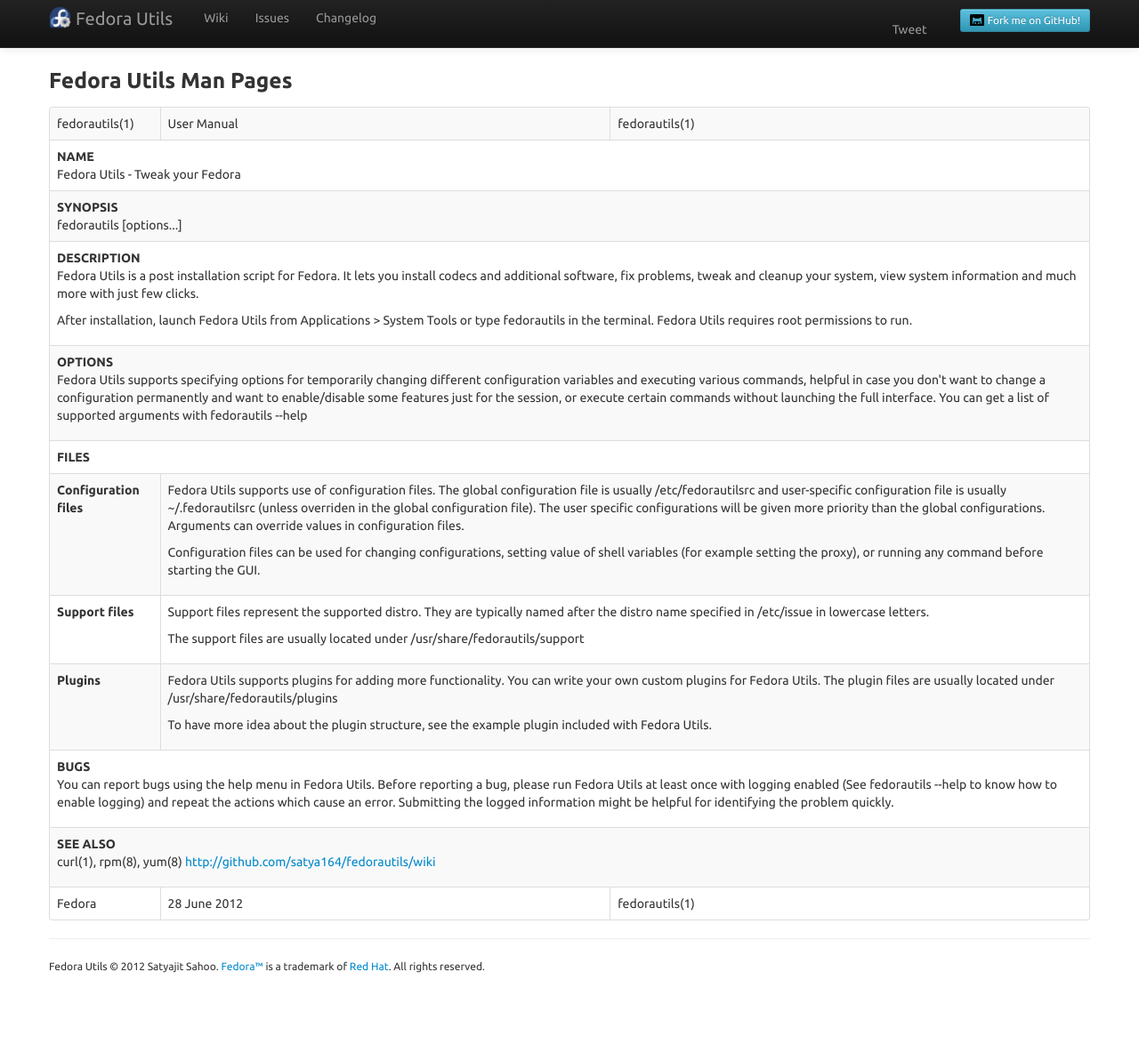
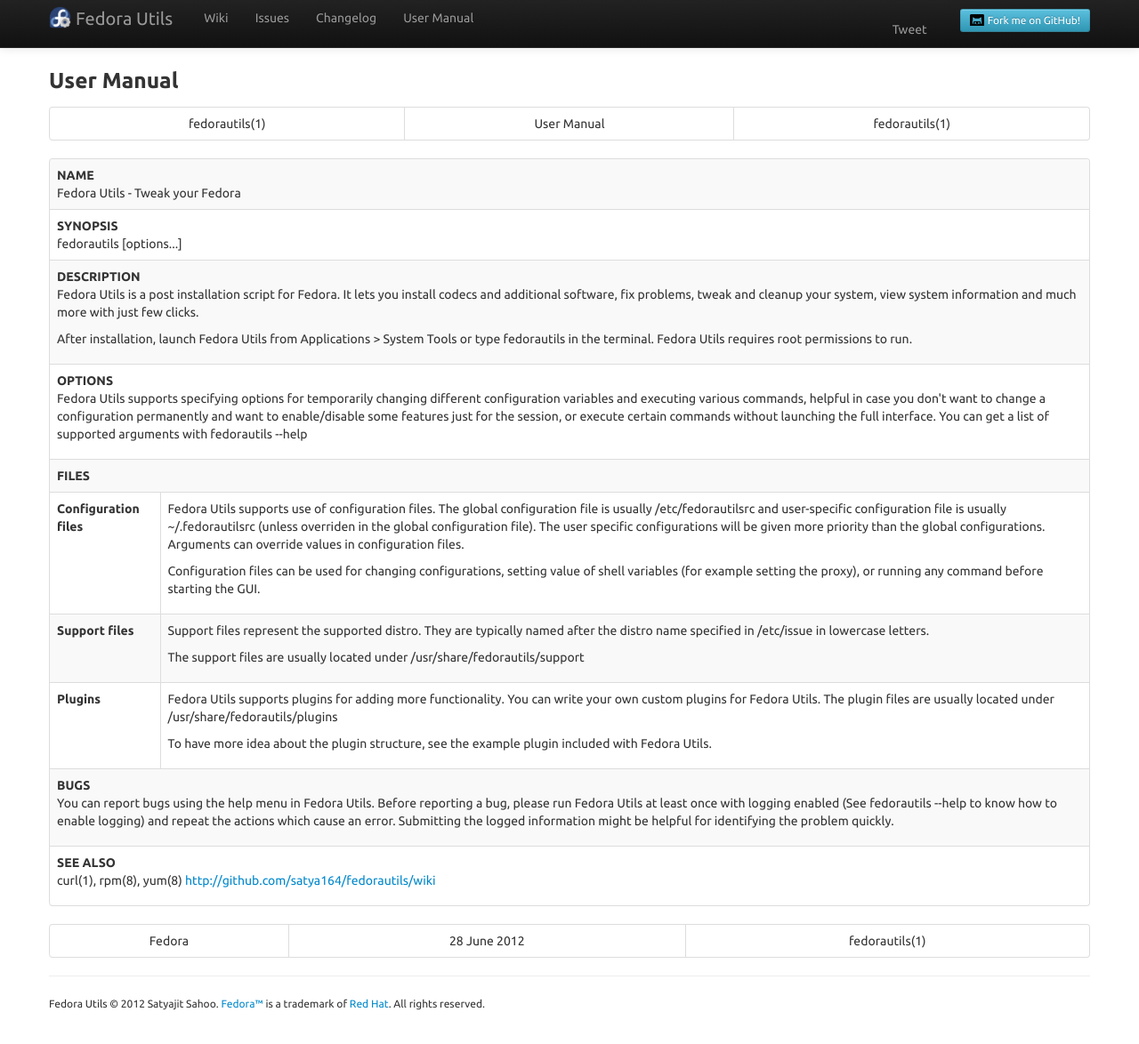
Before and after one commit to rpmfusion-infra/fedy, a plain HTML site: page man.html in a window 1280 px wide. Shown: the whole page at 89% size. Before the commit the page ends 1147 px from the top, so only its background shows below. Drawn offline with nearby package versions, Linux system fonts and the light colour scheme.

Commit message:
changes in man page

```diff
--- a/man.html
+++ b/man.html
@@ -2,7 +2,7 @@
 <html lang="en">
 	<head>
 		<meta charset="utf-8">
-		<title>Fedora Utils - Tweak your Fedora</title>
+		<title>Fedora Utils - User manual</title>
 		<meta name="viewport" content="width=device-width, initial-scale=1.0">
 		<meta name="description" content="">
 		<meta name="author" content="">
@@ -64,6 +64,7 @@
 							<li>
 								<a href="https://github.com/satya164/fedorautils/blob/master/CHANGELOG">Changelog</a>
 							</li>
+							<li><a href="http://satya164.github.com/fedorautils/man.html">User Manual</a></li>
 						</ul>
 						<div class="pull-right">
 							<ul class="nav myshare">
@@ -96,15 +97,18 @@
 		</div>
 
 		<div class="container">
-			<h3>Fedora Utils Man Pages</h3>
+			<h3>User Manual</h3>
+
+			<table class="table table-bordered">
+				<tr>
+					<td style="text-align:center;"> fedorautils(1) </td>
+					<td style="text-align:center;"> User Manual </td>
+					<td style="text-align:center;"> fedorautils(1) </td>
+				</tr>
+
+			</table>
 
 			<table class="table table-bordered table-striped">
-				<tr>
-					<td> fedorautils(1) </td>
-					<td> User Manual </td>
-					<td> fedorautils(1) </td>
-				</tr>
-
 				<tr>
 					<td colspan="3"><strong>NAME</strong>
 					<br />
@@ -212,10 +216,13 @@
 
 					</p></td>
 				</tr>
+
+			</table>
+						<table class="table table-bordered">
 				<tr>
-					<td> Fedora </td>
-					<td> 28 June 2012 </td>
-					<td> fedorautils(1) </td>
+					<td style="text-align:center;"> Fedora </td>
+					<td style="text-align:center;"> 28 June 2012 </td>
+					<td style="text-align:center;"> fedorautils(1) </td>
 				</tr>
 
 			</table>
```
